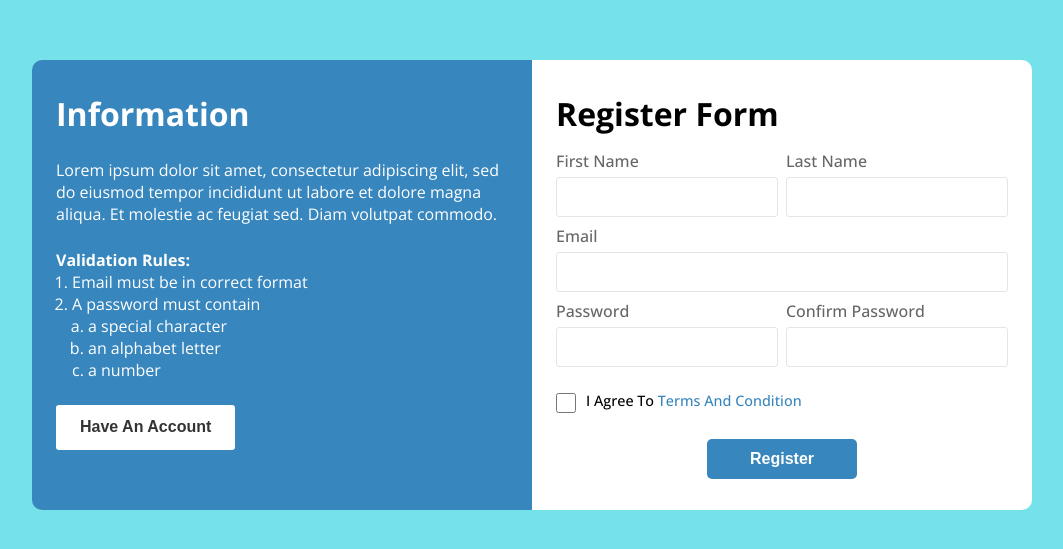
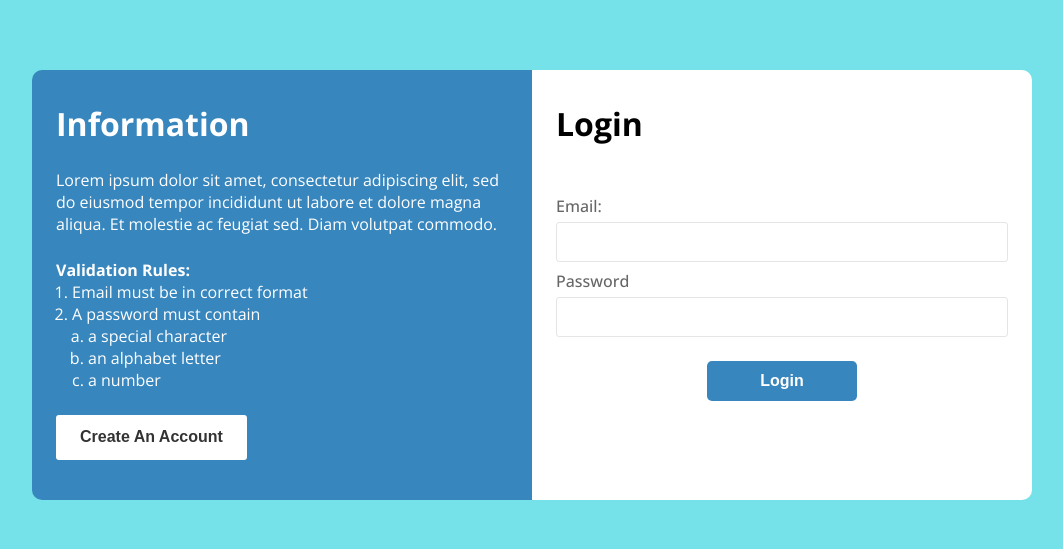
Before and after one commit to Kapilrohilla/reigstration_form, a React (Vite) app: page / in a window 1280 px wide. Shown: the part 115-664 px from the top of the page, without its empty margins (108-1171 px from the left). Built offline with nearby package versions, Linux system fonts and the light colour scheme.

Commit message:
loginForm and alreadyAccount toogle

```diff
--- a/src/App.jsx
+++ b/src/App.jsx
@@ -1,8 +1,11 @@
+import { useState } from 'react';
 import './App.css'
-import RegistrationForm from './componenet/RegistrationForm'
+import RegistrationForm from './componenet/RegistrationForm/RegistrationForm';
+import LoginForm from './componenet/loginForm/LoginForm';
 
 function App() {
-
+  const [alreadyAccount, setAlreadyAccount] = useState(true);
+  console.log(alreadyAccount)
   return (
     <div className='container'>
       <div className="form">
@@ -24,11 +27,13 @@ function App() {
               </ol>
             </li>
           </ol>
-          <button>Have An Account</button>
+          <button onClick={() => setAlreadyAccount(!alreadyAccount)}>{!alreadyAccount ? "Have An Account" : "Create An Account"}</button>
         </div>
         <div className="right">
-          <h1>Register Form</h1>
-          <RegistrationForm />
+          <h1>{!alreadyAccount ? "Registration Form" : "Login"}</h1>
+          {
+            !alreadyAccount ? <RegistrationForm /> : <LoginForm />
+          }
         </div>
       </div>
     </div>
--- /dev/null
+++ b/src/componenet/loginForm/LoginForm.css
@@ -0,0 +1,9 @@
+.login {
+    grid-column: 1/-1;
+    margin: 0;
+    padding: 0;
+}
+
+.aicenter {
+    margin-block: 50px;
+}
--- /dev/null
+++ b/src/componenet/loginForm/LoginForm.jsx
@@ -0,0 +1,19 @@
+import React from 'react'
+import './LoginForm.css'
+const LoginForm = () => {
+    return (
+        <form className="aicenter">
+            <div className="input login">
+                <label htmlFor="email">Email: </label>
+                <input type="email" name="email" id="email" />
+            </div>
+            <div className="input login">
+                <label htmlFor="pswd">Password</label>
+                <input type="password" id="password" />
+            </div>
+            <button type="submit">Login</button>
+        </form>
+    )
+}
+
+export default LoginForm
```
Also changed, not shown: src/componenet/RegistrationForm/RegistrationForm.css (renamed from src/componenet/RegistrationForm.css), src/componenet/RegistrationForm/RegistrationForm.jsx (renamed from src/componenet/RegistrationForm.jsx).
